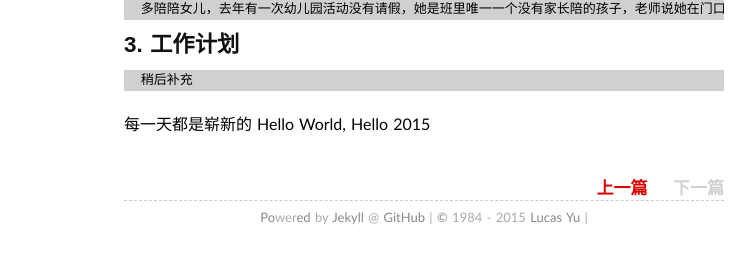
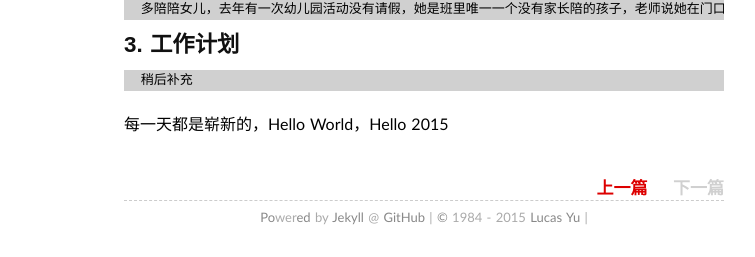
Before and after one commit to windea/windea.github.io, a Jekyll site: the page built from _posts/2015-02-12-happy-new-year-2015.md, in a window 1280 px wide. Shown: the part 878-1135 px from the top of the page, without its empty margins (216-971 px from the left). Built offline with Jekyll 4.4.1, drawn with Linux system fonts in a browser that asks for light colours; Markdown is read by kramdown in place of the engine named in the settings; comment, search, counter and statistics services are not loaded.

```diff
--- a/_posts/2015-02-12-happy-new-year-2015.md
+++ b/_posts/2015-02-12-happy-new-year-2015.md
@@ -47,5 +47,4 @@ categories:
 ## 3. 工作计划
       稍后补充
 
-每一天都是崭新的
-Hello World, Hello 2015
+每一天都是崭新的，Hello World，Hello 2015
```
